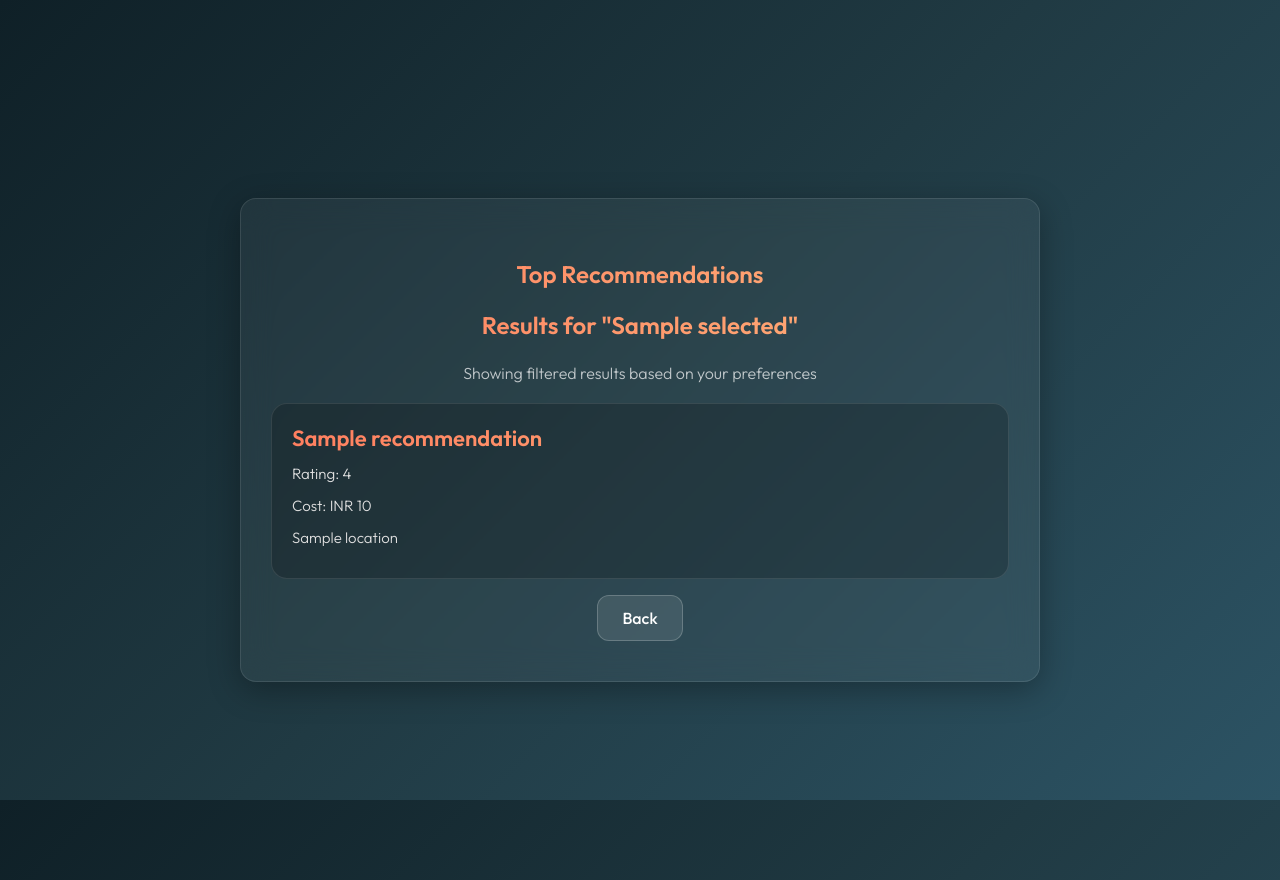
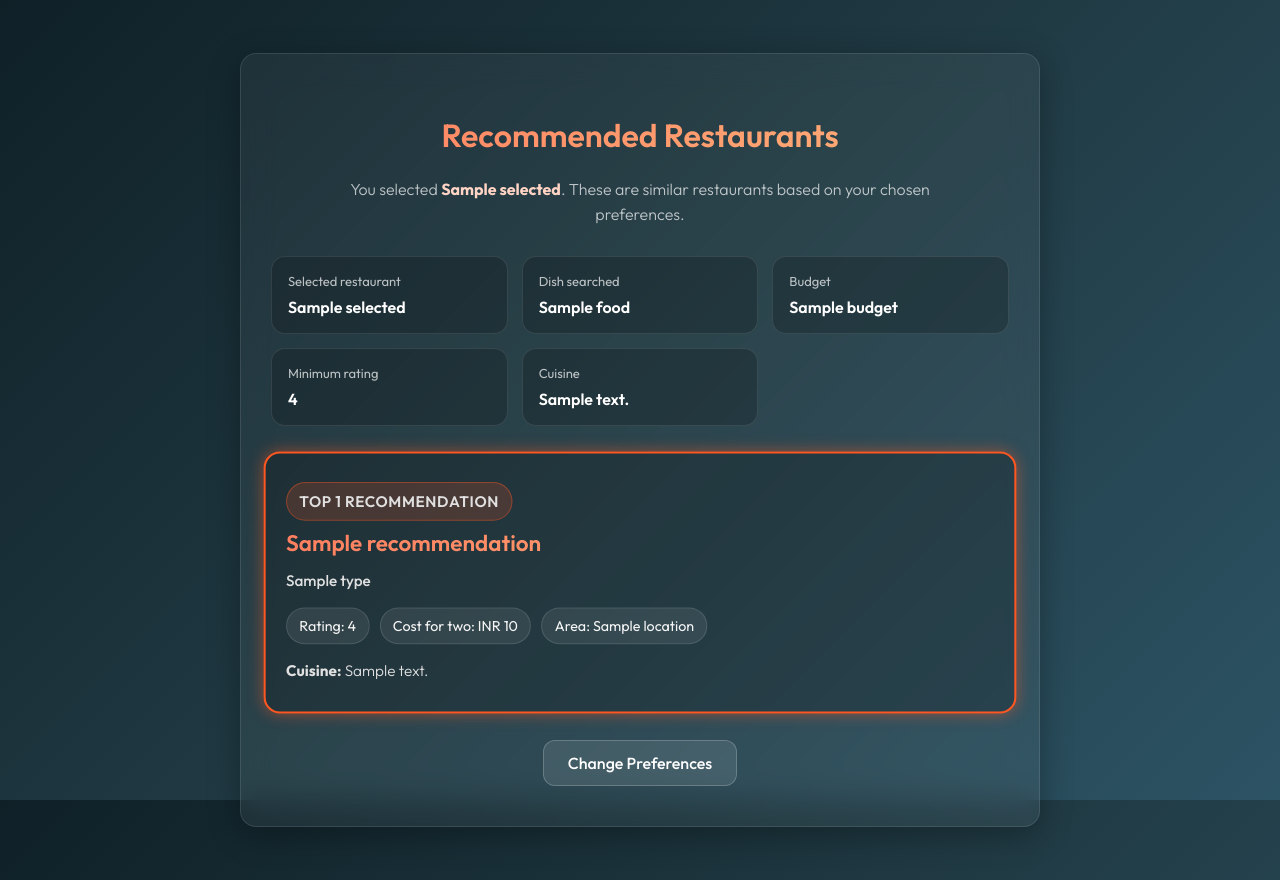
Before and after one commit to Shree-2516/FoodSense, a Flask app: template app/templates/result.html in a window 1280 px wide. Run offline with Flask 3, Linux system fonts and the light colour scheme; the template is opened without the code that fills it: most values are stand-ins (such as "Sample title", 1, 10 or a date in 2020); parts of the project's set-up code (start-up, migrations or seed data) failed here and were passed over.

Commit message:
Adding food based recommendation

```diff
--- /dev/null
+++ b/app.py
@@ -0,0 +1,292 @@
+from pathlib import Path
+import pickle
+
+from flask import Flask, render_template, request
+from sklearn.metrics.pairwise import cosine_similarity
+
+BASE_DIR = Path(__file__).resolve().parent
+MODEL_DIR = BASE_DIR / "model"
+TEMPLATE_DIR = BASE_DIR / "app" / "templates"
+STATIC_DIR = BASE_DIR / "app" / "static"
+
+app = Flask(__name__, template_folder=str(TEMPLATE_DIR), static_folder=str(STATIC_DIR))
+
+# Load model artifacts using repo-root paths so the app can be launched from anywhere.
+with (MODEL_DIR / "restaurant.pkl").open("rb") as file:
+    df = pickle.load(file)
+
+with (MODEL_DIR / "tfidf.pkl").open("rb") as file:
+    tfidf = pickle.load(file)
+
+with (MODEL_DIR / "tfidf_matrix.pkl").open("rb") as file:
+    tfidf_matrix = pickle.load(file)
+
+
+def _parse_cost(value):
+    if value is None:
+        return None
+
+    cleaned = "".join(ch for ch in str(value) if ch.isdigit())
+    return int(cleaned) if cleaned else None
+
+
+def _parse_rating(value):
+    if value is None:
+        return 0
+
+    cleaned = "".join(ch for ch in str(value) if ch.isdigit() or ch == ".")
+    try:
+        return float(cleaned) if cleaned else 0
+    except ValueError:
+        return 0
+
+
+def _parse_votes(value):
+    if value is None:
+        return 0
+
+    cleaned = "".join(ch for ch in str(value) if ch.isdigit())
+    return int(cleaned) if cleaned else 0
+
+
+def _available_search_columns(data):
+    candidates = ["dish_liked", "menu_item", "cuisines", "name", "rest_type"]
+    return [column for column in candidates if column in data.columns]
+
+
+def _series_or_default(data, column, default):
+    if column in data.columns:
+        return data[column]
+    return [default] * len(data)
+
+
+def _format_preferences(budget, rating, cuisine, food=""):
+    return {
+        "budget": f"Up to INR {budget}" if budget != "any" else "Any budget",
+        "rating": f"Rating {rating}+"
+        if rating != "any"
+        else "Any rating",
+        "cuisine": cuisine.strip() if cuisine and cuisine.strip() else "Any cuisine",
+        "food": food.strip() if food and food.strip() else "Any dish",
+    }
+
+
+def recommend(name, budget="any", rating="any", cuisine="", top_n=6):
+    if name not in df["name"].values:
+        return []
+
+    idx = df[df["name"] == name].index[0]
+    selected_location = df.iloc[idx]["location"]
+    query_vec = tfidf_matrix[idx]
+    similarity = cosine_similarity(query_vec, tfidf_matrix).flatten()
+    distances = sorted(enumerate(similarity), key=lambda x: x[1], reverse=True)
+
+    results = []
+
+    for i, _ in distances:
+        restaurant = df.iloc[i]
+
+        try:
+            restaurant_rating = float(restaurant["rate"])
+        except Exception:
+            restaurant_rating = 0
+
+        restaurant_cost = _parse_cost(restaurant["approx_cost(for two people)"])
+        if restaurant_cost is None:
+            restaurant_cost = 9999
+
+        if restaurant["location"] != selected_location:
+            continue
+
+        if restaurant["name"] == name:
+            continue
+
+        if budget != "any" and restaurant_cost > int(budget):
+            continue
+
+        if rating != "any" and restaurant_rating < float(rating):
+            continue
+
+        if cuisine and cuisine.strip() and cuisine.strip().lower() not in str(restaurant["cuisines"]).lower():
+            continue
+
+        results.append(
+            {
+                "name": restaurant["name"],
+                "rating": restaurant_rating,
+                "cost": restaurant_cost,
+                "location": restaurant["location"],
+                "cuisine": restaurant["cuisines"],
+                "type": restaurant["rest_type"],
+            }
+        )
+
+        if len(results) == top_n:
+            break
+
+    return results
+
+
+def recommend_by_food(food_name, data, min_rating=0, max_cost=None, top_n=10):
+    food_name = str(food_name).strip().lower()
+    if not food_name:
+        return []
+
+    filtered = data.copy()
+    search_columns = _available_search_columns(filtered)
+    if not search_columns:
+        return []
+
+    for column in search_columns:
+        filtered[column] = filtered[column].fillna("").astype(str).str.lower()
+
+    matches = filtered[search_columns[0]].str.contains(food_name, regex=False)
+    for column in search_columns[1:]:
+        matches = matches | filtered[column].str.contains(food_name, regex=False)
+
+    filtered = filtered[matches].copy()
+
+    if filtered.empty:
+        return []
+
+    filtered["rate"] = [_parse_rating(value) for value in _series_or_default(filtered, "rate", 0)]
+    filtered["votes"] = [_parse_votes(value) for value in _series_or_default(filtered, "votes", 0)]
+    filtered["approx_cost(for two people)"] = [
+        _parse_cost(value)
+        for value in _series_or_default(filtered, "approx_cost(for two people)", None)
+    ]
+
+    filtered = filtered[filtered["rate"] >= min_rating]
+
+    if max_cost is not None:
+        filtered = filtered[
+            filtered["approx_cost(for two people)"].fillna(float("inf")) <= max_cost
+        ]
+
+    if filtered.empty:
+        return []
+
+    max_votes = filtered["votes"].max()
+    if max_votes and max_votes > 0:
+        filtered["score"] = (
+            filtered["rate"] * 0.6 + (filtered["votes"] / max_votes) * 0.4 * 5
+        )
+    else:
+        filtered["score"] = filtered["rate"] * 0.6
+
+    filtered = filtered.sort_values(by="score", ascending=False).head(top_n)
+
+    return [
+        {
+            "name": row.get("name", "Unknown"),
+            "rating": row["rate"],
+            "cost": row["approx_cost(for two people)"]
+            if row["approx_cost(for two people)"] is not None
+            else "Not available",
+            "location": row.get("location", "Not available"),
+            "cuisine": row.get("cuisines", "Not available"),
+            "type": row.get("rest_type", "Restaurant"),
+            "score": round(row["score"], 2),
+        }
+        for _, row in filtered.iterrows()
+    ]
+
+
+def get_recommendations(user_input, food_input=None, min_rating=0, max_cost=None, cuisine=""):
+    if food_input and food_input.strip():
+        return recommend_by_food(food_input, df, min_rating, max_cost)
+
+    return recommend(user_input, budget=max_cost if max_cost is not None else "any", rating=min_rating if min_rating else "any", cuisine=cuisine)
+
+
+@app.route("/")
+def home():
+    restaurant_list = sorted(df["name"].unique())
+    popular_cuisines = (
+        df["cuisines"]
+        .dropna()
+        .astype(str)
+        .str.split(",")
+        .explode()
+        .str.strip()
+        .value_counts()
+        .head(5)
+        .index
+        .tolist()
+    )
+    return render_template("index.html", data=restaurant_list, popular_cuisines=popular_cuisines)
+
+
+@app.route("/insights")
+def insights():
+    insight_images = [
+        {"title": "Top Restaurants by Count", "filename": "top_restaurants.png"},
+        {"title": "Top Rated Restaurants", "filename": "top_rated.png"},
+        {"title": "Rating Distribution", "filename": "rating_distribution.png"},
+        {"title": "Popular Cuisines", "filename": "cuisine_freq.png"},
+    ]
+    return render_template("insights.html", insight_images=insight_images)
+
+
+@app.route("/recommend", methods=["POST"])
+def get_recommendation():
+    restaurant = request.form["restaurant"]
+    food = request.form.get("food", "")
+    budget = request.form["budget"]
+    rating = request.form["rating"]
+    cuisine = request.form["cuisine"]
+    min_rating = float(rating) if rating != "any" else 0
+    max_cost = int(budget) if budget != "any" else None
+
+    if (not restaurant or restaurant.strip() == "") and (not food or food.strip() == ""):
+        return render_template(
+            "result.html",
+            recommendations=[],
+            message="Enter a restaurant or a food item to get recommendations.",
+            selected=None,
+            preferences=_format_preferences("any", "any", "", ""),
+            search_mode="empty",
+        )
+
+    if food and food.strip():
+        result = get_recommendations(restaurant, food, min_rating, max_cost, cuisine)
+        message = None
+        if not result:
+            message = "No restaurants matched that dish with your selected filters. Try a different food item or relax the filters."
+
+        return render_template(
+            "result.html",
+            recommendations=result,
+            selected=restaurant if restaurant and restaurant.strip() else None,
+            message=message,
+            preferences=_format_preferences(budget, rating, cuisine, food),
+            search_mode="food",
+        )
+
+    if restaurant not in df["name"].values:
+        return render_template(
+            "result.html",
+            recommendations=[],
+            message="Restaurant not found",
+            selected=None,
+            preferences=_format_preferences(budget, rating, cuisine, food),
+            search_mode="restaurant",
+        )
+
+    result = get_recommendations(restaurant, None, min_rating, max_cost, cuisine)
+    message = None
+    if not result:
+        message = "No restaurants matched your selected filters. Try changing budget, rating, or cuisine."
+
+    return render_template(
+        "result.html",
+        recommendations=result,
+        selected=restaurant,
+        message=message,
+        preferences=_format_preferences(budget, rating, cuisine, food),
+        search_mode="restaurant",
+    )
+
+
+if __name__ == "__main__":
+    app.run(debug=True)
--- a/app/app.py
+++ b/app/app.py
@@ -1,157 +1,16 @@
-from flask import Flask, render_template, request
-import pickle
-from sklearn.metrics.pairwise import cosine_similarity
+from importlib.util import module_from_spec, spec_from_file_location
+from pathlib import Path
 
-app = Flask(__name__)
+ROOT_APP_PATH = Path(__file__).resolve().parents[1] / "app.py"
+SPEC = spec_from_file_location("root_entry_app", ROOT_APP_PATH)
 
-# Load data
-df = pickle.load(open('../model/restaurant.pkl', 'rb'))
-tfidf = pickle.load(open('../model/tfidf.pkl', 'rb'))
-tfidf_matrix = pickle.load(open('../model/tfidf_matrix.pkl', 'rb'))
+if SPEC is None or SPEC.loader is None:
+    raise ImportError(f"Unable to load root app from {ROOT_APP_PATH}")
 
+root_app = module_from_spec(SPEC)
+SPEC.loader.exec_module(root_app)
 
-def _parse_cost(value):
-    if value is None:
-        return None
-
-    cleaned = ''.join(ch for ch in str(value) if ch.isdigit())
-    return int(cleaned) if cleaned else None
-
-
-def recommend(name, budget='any', rating='any', cuisine='', top_n=6):
-    if name not in df['name'].values:
-        return []
-
-    idx = df[df['name'] == name].index[0]
-    selected_location = df.iloc[idx]['location']
-    query_vec = tfidf_matrix[idx]
-    similarity = cosine_similarity(query_vec, tfidf_matrix).flatten()
-    distances = sorted(enumerate(similarity), key=lambda x: x[1], reverse=True)
-
-    results = []
-
-    for i, _ in distances:
-        restaurant = df.iloc[i]
-
-        try:
-            restaurant_rating = float(restaurant['rate'])
-        except:
-            restaurant_rating = 0
-
-        restaurant_cost = _parse_cost(restaurant['approx_cost(for two people)'])
-        if restaurant_cost is None:
-            restaurant_cost = 9999
-
-        if restaurant['location'] != selected_location:
-            continue
-
-        if restaurant['name'] == name:
-            continue
-
-        if budget != 'any' and restaurant_cost > int(budget):
-            continue
-
-        if rating != 'any' and restaurant_rating < float(rating):
-            continue
-
-        if cuisine and cuisine.strip() and cuisine.strip().lower() not in str(restaurant['cuisines']).lower():
-            continue
-
-        results.append({
-            "name": restaurant['name'],
-            "rating": restaurant_rating,
-            "cost": restaurant_cost,
-            "location": restaurant['location'],
-            "cuisine": restaurant['cuisines'],
-            "type": restaurant['rest_type']
-        })
-
-        if len(results) == top_n:
-            break
-
-    return results
-
-
-@app.route('/')
-def home():
-    restaurant_list = sorted(df['name'].unique())
-    popular_cuisines = (
-        df['cuisines']
-        .dropna()
-        .astype(str)
-        .str.split(',')
-        .explode()
-        .str.strip()
-        .value_counts()
-        .head(5)
-        .index
-        .tolist()
-    )
-    return render_template(
-        'index.html',
-        data=restaurant_list,
-        popular_cuisines=popular_cuisines
-    )
-
-
-@app.route('/insights')
-def insights():
-    insight_images = [
-        {
-            "title": "Top Restaurants by Count",
-            "filename": "top_restaurants.png"
-        },
-        {
-            "title": "Top Rated Restaurants",
-            "filename": "top_rated.png"
-        },
-        {
-            "title": "Rating Distribution",
-            "filename": "rating_distribution.png"
-        },
-        {
-            "title": "Popular Cuisines",
-            "filename": "cuisine_freq.png"
-        }
-    ]
-    return render_template('insights.html', insight_images=insight_images)
-
-
-@app.route('/recommend', methods=['POST'])
-def get_recommendation():
-    restaurant = request.form['restaurant']
-    budget = request.form['budget']
-    rating = request.form['rating']
-    cuisine = request.form['cuisine']
-
-    if not restaurant or restaurant.strip() == "":
-        return render_template(
-            'result.html',
-            recommendations=[],
-            message="Please enter a valid input",
-            selected=None
-        )
-
-    if restaurant not in df['name'].values:
-        return render_template(
-            'result.html',
-            recommendations=[],
-            message="Restaurant not found",
-            selected=None
-        )
-
-    result = recommend(restaurant, budget, rating, cuisine)
-    message = None
-    if not result:
-        message = "No restaurants matched your selected filters. Try changing budget, rating, or cuisine."
-
-    return render_template(
-        'result.html',
-        recommendations=result,
-        selected=restaurant,
-        message=message
-    )
-
+app = root_app.app
 
 if __name__ == "__main__":
     app.run(debug=True)
--- a/app/static/css/style.css
+++ b/app/static/css/style.css
@@ -206,6 +206,44 @@ button:active {
     margin: 20px 0;
 }
 
+.result-intro {
+    max-width: 620px;
+    margin: 0 auto 24px;
+}
+
+.result-intro strong {
+    color: #ffd4c5;
+}
+
+.preference-summary {
+    display: grid;
+    grid-template-columns: repeat(auto-fit, minmax(180px, 1fr));
+    gap: 14px;
+    margin: 28px 0;
+    text-align: left;
+}
+
+.summary-item {
+    background: rgba(0, 0, 0, 0.2);
+    border: 1px solid var(--surface-border);
+    border-radius: 14px;
+    padding: 16px;
+}
+
+.summary-label {
+    display: block;
+    font-size: 13px;
+    color: var(--text-secondary);
+    margin-bottom: 8px;
+}
+
+.summary-value {
+    display: block;
+    font-size: 16px;
+    font-weight: 600;
+    color: var(--text-primary);
+}
+
 /* Insights Page Specifics */
 .insights-container {
     width: min(1200px, 100%);
@@ -262,6 +300,30 @@ button:active {
     box-shadow: 0 8px 24px rgba(0, 0, 0, 0.2);
 }
 
+.top-highlight {
+    border: 2px solid #ff5722;
+    box-shadow: 0 0 15px rgba(255, 87, 34, 0.5);
+    transform: scale(1.02);
+}
+
+.top-highlight:hover {
+    transform: translateY(-3px) scale(1.02);
+}
+
+.top-badge {
+    display: inline-block;
+    margin: 0 0 12px;
+    padding: 6px 12px;
+    border-radius: 999px;
+    background: rgba(255, 87, 34, 0.18);
+    border: 1px solid rgba(255, 87, 34, 0.4);
+    color: #ffd0c2;
+    font-size: 13px;
+    font-weight: 600;
+    letter-spacing: 0.04em;
+    text-transform: uppercase;
+}
+
 .result-card h3 {
     margin-top: 0;
     -webkit-background-clip: text;
@@ -277,3 +339,46 @@ button:active {
     font-size: 15px;
     color: #e0e0e0;
 }
+
+.result-type {
+    margin-top: -4px;
+    color: #ffd4c5;
+    font-weight: 500;
+}
+
+.result-meta {
+    display: flex;
+    flex-wrap: wrap;
+    gap: 10px;
+    margin: 14px 0;
+}
+
+.meta-pill {
+    display: inline-flex;
+    align-items: center;
+    padding: 8px 12px;
+    border-radius: 999px;
+    background: rgba(255, 255, 255, 0.08);
+    border: 1px solid rgba(255, 255, 255, 0.12);
+    color: #f6f6f6;
+    font-size: 14px;
+}
+
+@media (max-width: 640px) {
+    body {
+        padding: 20px 12px;
+    }
+
+    .container {
+        padding: 28px 18px;
+    }
+
+    .preference-summary {
+        grid-template-columns: 1fr;
+    }
+
+    .result-meta {
+        flex-direction: column;
+        align-items: flex-start;
+    }
+}
--- a/app/templates/result.html
+++ b/app/templates/result.html
@@ -7,20 +7,65 @@
 <body>
 
 <div class="container">
-    <h2>Top Recommendations</h2>
-    <h2>Results for "{{ selected }}"</h2>
-    <p>Showing filtered results based on your preferences</p>
+    <h1>Recommended Restaurants</h1>
+
+    {% if search_mode == "food" %}
+        <p class="result-intro">
+            Showing restaurants that match <strong>{{ preferences.food }}</strong>, ranked using rating and vote-weighted scoring.
+        </p>
+    {% elif selected %}
+        <p class="result-intro">
+            You selected <strong>{{ selected }}</strong>. These are similar restaurants based on your chosen preferences.
+        </p>
+    {% else %}
+        <p class="result-intro">
+            Select a restaurant and preferences to see matching restaurant recommendations.
+        </p>
+    {% endif %}
+
+    <div class="preference-summary">
+        <div class="summary-item">
+            <span class="summary-label">Selected restaurant</span>
+            <span class="summary-value">{{ selected if selected else "Not selected" }}</span>
+        </div>
+        <div class="summary-item">
+            <span class="summary-label">Dish searched</span>
+            <span class="summary-value">{{ preferences.food }}</span>
+        </div>
+        <div class="summary-item">
+            <span class="summary-label">Budget</span>
+            <span class="summary-value">{{ preferences.budget }}</span>
+        </div>
+        <div class="summary-item">
+            <span class="summary-label">Minimum rating</span>
+            <span class="summary-value">{{ preferences.rating }}</span>
+        </div>
+        <div class="summary-item">
+            <span class="summary-label">Cuisine</span>
+            <span class="summary-value">{{ preferences.cuisine }}</span>
+        </div>
+    </div>
 
     {% if message %}
         <p class="status-message">{{ message }}</p>
     {% endif %}
 
     {% for r in recommendations %}
-        <div class="result-card">
+        <div class="result-card{% if loop.index <= 3 %} top-highlight{% endif %}">
+            {% if loop.index <= 3 %}
+                <p class="top-badge">Top {{ loop.index }} Recommendation</p>
+            {% endif %}
             <h3>{{ r.name }}</h3>
-            <p>Rating: {{ r.rating }}</p>
-            <p>Cost: INR {{ r.cost }}</p>
-            <p>{{ r.location }}</p>
+            <p class="result-type">{{ r.type if r.type else "Restaurant" }}</p>
+            <div class="result-meta">
+                <span class="meta-pill">Rating: {{ r.rating }}</span>
+                <span class="meta-pill">Cost for two: INR {{ r.cost }}</span>
+                <span class="meta-pill">Area: {{ r.location }}</span>
+                {% if search_mode == "food" and r.score is defined %}
+                    <span class="meta-pill">Score: {{ r.score }}</span>
+                {% endif %}
+            </div>
+            <p><strong>Cuisine:</strong> {{ r.cuisine if r.cuisine else "Not available" }}</p>
         </div>
     {% endfor %}
 
@@ -28,7 +73,9 @@
         <p class="status-message">Try another restaurant or relax one of the filters to see more recommendations.</p>
     {% endif %}
 
-    <a class="link-button" href="{{ url_for('home') }}">Back</a>
+    <div class="quick-links">
+        <a class="link-button" href="{{ url_for('home') }}">Change Preferences</a>
+    </div>
 </div>
 
 </body>
```
Also changed, not shown: app/templates/index.html (+2 -8 lines), model/recommend.py (+88 -0 lines), README.md, 2 other files.
